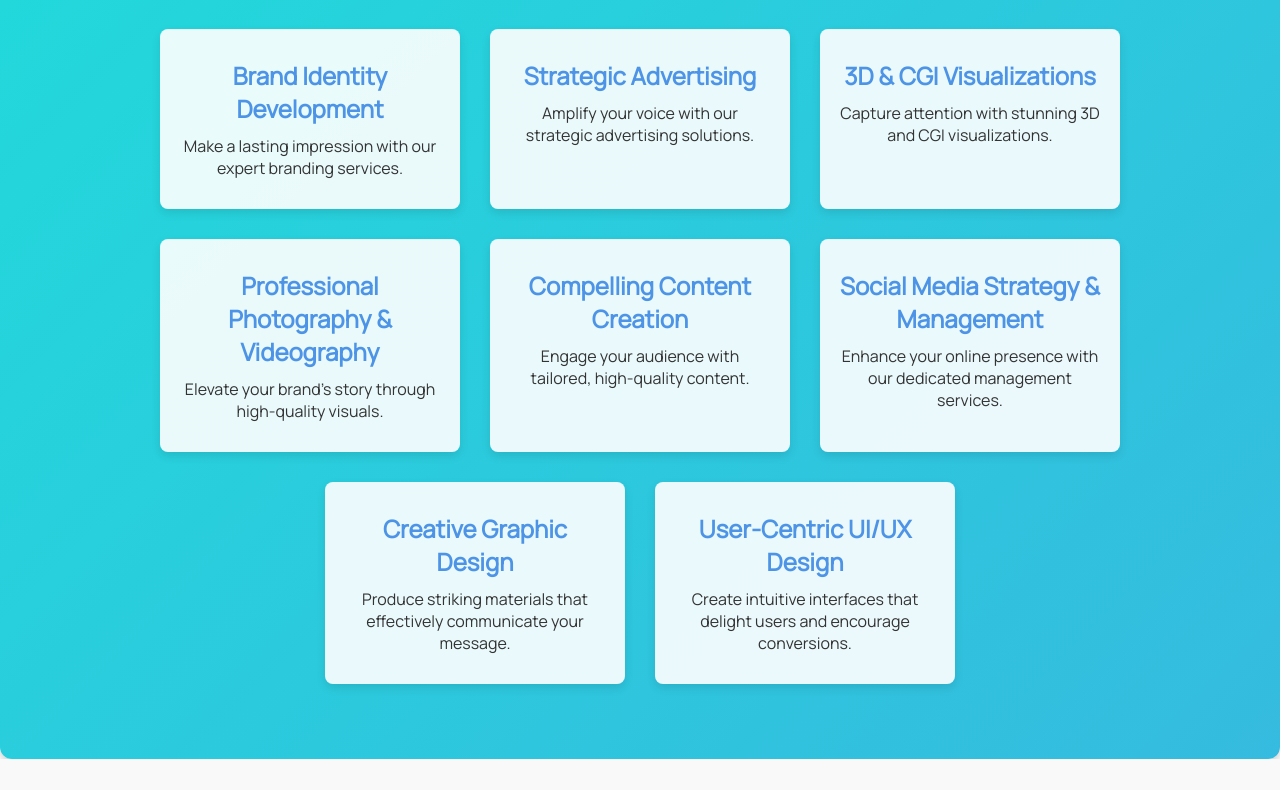
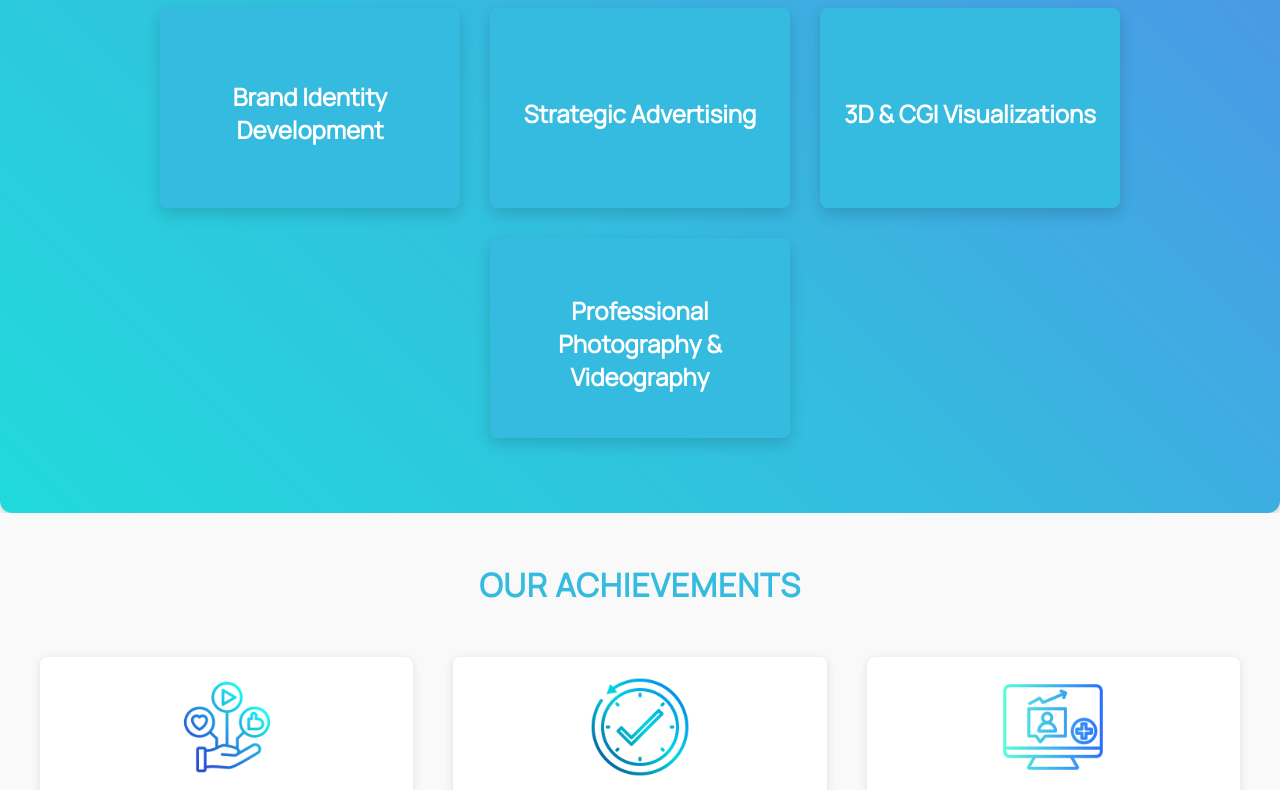
Before and after one commit to hananeltassa/digitalMarketingWebsite, a plain HTML site: page index.html in a window 1280 px wide. Shown: the part 744-1534 px from the top of the page. Drawn offline with nearby package versions, Linux system fonts and the light colour scheme.

Commit message:
partners updated section

```diff
--- a/css/styles.css
+++ b/css/styles.css
@@ -159,9 +159,11 @@ nav .logo img{
     z-index: 1;
 }
 
+
+/*services-container */
 .why-us-section {
     padding: 60px 20px;
-    background: linear-gradient(135deg, #21DADB, #35BBDF);
+    background: linear-gradient(45deg, #21DADB, #35BBDF, #4D94E6);
     border-radius: 12px;
     text-align: center;
     box-shadow: 0 4px 10px rgba(0, 0, 0, 0.2);
@@ -171,42 +173,78 @@ nav .logo img{
 }
 
 .why-us-section h2 {
-    font-size: 2.5rem;
-    margin-bottom: 30px;
+    font-size: 2em;
+    margin-bottom: 20px;
+    font-weight: 700;
+    color: white;
 }
 
 .services-container {
     display: flex;
     flex-wrap: wrap;
-    justify-content: center; }
+    justify-content: center;
+}
 
 .service-card {
-    background-color: rgba(255, 255, 255, 0.9);
-    border-radius: 8px;
-    padding: 20px;
+    width: 300px;
+    height: 200px;
     margin: 15px;
-    box-shadow: 0 4px 10px rgba(0, 0, 0, 0.1);
-    transition: transform 0.3s;
-    width: 300px;
-
+    perspective: 1000px;
 }
 
-.service-card:hover {
-    transform: scale(1.05);
+.service-card-inner {
+    position: relative;
+    width: 100%;
+    height: 100%;
+    transform-style: preserve-3d;
+    transition: transform 0.6s ease;
+    border-radius: 8px;
+    box-shadow: 0 6px 15px rgba(0, 0, 0, 0.15);
 }
 
-.service-card h3 {
+.service-card:hover .service-card-inner {
+    transform: rotateY(180deg);
+}
+
+.service-card-front,
+.service-card-back {
+    position: absolute;
+    width: 100%;
+    height: 100%;
+    display: flex;
+    align-items: center;
+    justify-content: center;
+    padding: 20px;
+    backface-visibility: hidden;
+    border-radius: 8px;
+}
+
+.service-card-front {
+    background-color: var(--color2);
+    color: #fff;
+}
+
+.service-card-back {
+    background-color: var(--color3);
+    transform: rotateY(180deg);
+}
+
+.service-card-front h3 {
     font-size: 1.5rem;
-    color: #4D94E6;
+    color: #ffffff;
+    text-align: center;
     margin-top: 10px;
 }
 
-.service-card p {
+.service-card-back p {
     font-size: 1rem;
-    color: #333;
-    margin: 10px 0;
+    color: white;
+    text-align: center;
+    margin: 0;
+    padding: 0 10px;
 }
 
+/*Statistics */
 .statistics-section {
     text-align: center;
     padding: 50px 20px;
@@ -329,8 +367,8 @@ p {
         margin: 0 auto 20px;
     }
     .circle-background {
-        width: 300px;
-        height: 300px;
+        width: 250px;
+        height: 250px;
         margin-left: 50px;
         margin-top: -100px;
     }
--- a/index.html
+++ b/index.html
@@ -55,36 +55,44 @@
         <h2>Why Partner with Us?</h2>
         <div class="services-container">
             <div class="service-card">
+                <div class="service-card-inner">
+                    <div class="service-card-front">
                         <h3>Brand Identity Development</h3>
-                <p>Make a lasting impression with our expert branding services.</p>
+                    </div>
+                    <div class="service-card-back">
+                        <p>Develop a unique brand identity that stands out and resonates with audiences.</p>
+                    </div>
+                </div>
             </div>
             <div class="service-card">
+                <div class="service-card-inner">
+                    <div class="service-card-front">
                         <h3>Strategic Advertising</h3>
-                <p>Amplify your voice with our strategic advertising solutions.</p>
+                    </div>
+                    <div class="service-card-back">
+                        <p>Reach the right audience with impactful, data-driven campaigns.</p>
+                    </div>
+                </div>
             </div>
             <div class="service-card">
+                <div class="service-card-inner">
+                    <div class="service-card-front">
                         <h3>3D & CGI Visualizations</h3>
-                <p>Capture attention with stunning 3D and CGI visualizations.</p>
+                    </div>
+                    <div class="service-card-back">
+                        <p>Create captivating 3D and CGI experiences that leave a lasting impact.</p>
+                    </div>
+                </div>
             </div>
             <div class="service-card">
+                <div class="service-card-inner">
+                    <div class="service-card-front">
                         <h3>Professional Photography & Videography</h3>
-                <p>Elevate your brand’s story through high-quality visuals.</p>
                     </div>
-            <div class="service-card">
-                <h3>Compelling Content Creation</h3>
-                <p>Engage your audience with tailored, high-quality content.</p>
+                    <div class="service-card-back">
+                        <p>High-quality visuals that convey your brand’s story effectively.</p>
                     </div>
-            <div class="service-card">
-                <h3>Social Media Strategy & Management</h3>
-                <p>Enhance your online presence with our dedicated management services.</p>
                 </div>
-            <div class="service-card">
-                <h3>Creative Graphic Design</h3>
-                <p>Produce striking materials that effectively communicate your message.</p>
-            </div>
-            <div class="service-card">
-                <h3>User-Centric UI/UX Design</h3>
-                <p>Create intuitive interfaces that delight users and encourage conversions.</p>
             </div>
         </div>
     </section>
--- a/js/script.js
+++ b/js/script.js
@@ -84,5 +84,18 @@ const handleScroll = function() {
     }
 };
 
+window.addEventListener('scroll', handleScroll);
 
-window.addEventListener('scroll', handleScroll);
+const cards = document.querySelectorAll('.service-card');
+
+    cards.forEach(card => {
+        const cardInner = card.querySelector('.service-card-inner');
+
+        card.addEventListener('mouseenter', () => {
+            gsap.to(cardInner, { rotationY: 180, duration: 0.6, ease: "power2.inOut" });
+        });
+
+        card.addEventListener('mouseleave', () => {
+            gsap.to(cardInner, { rotationY: 0, duration: 0.6, ease: "power2.inOut" });
+        });
+    });
```
Lines whose indentation alone changed are shown as unchanged.
